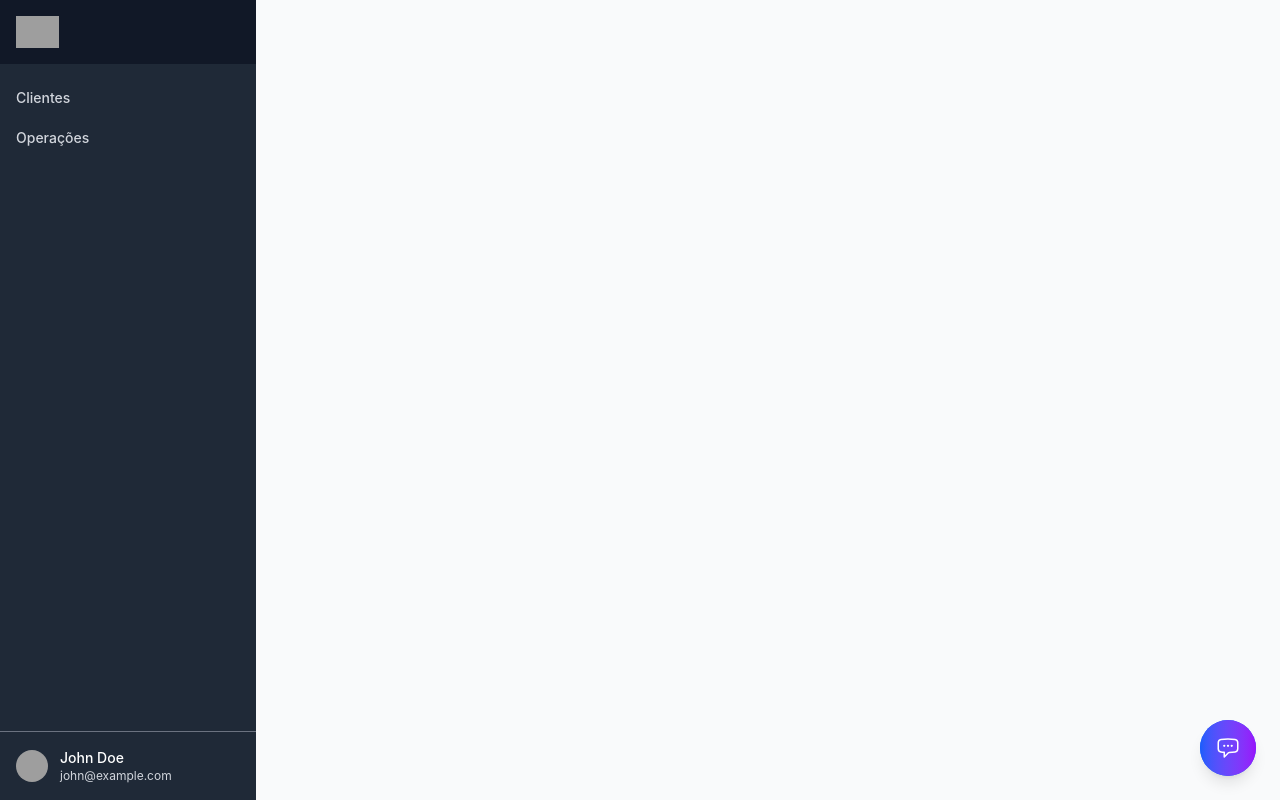
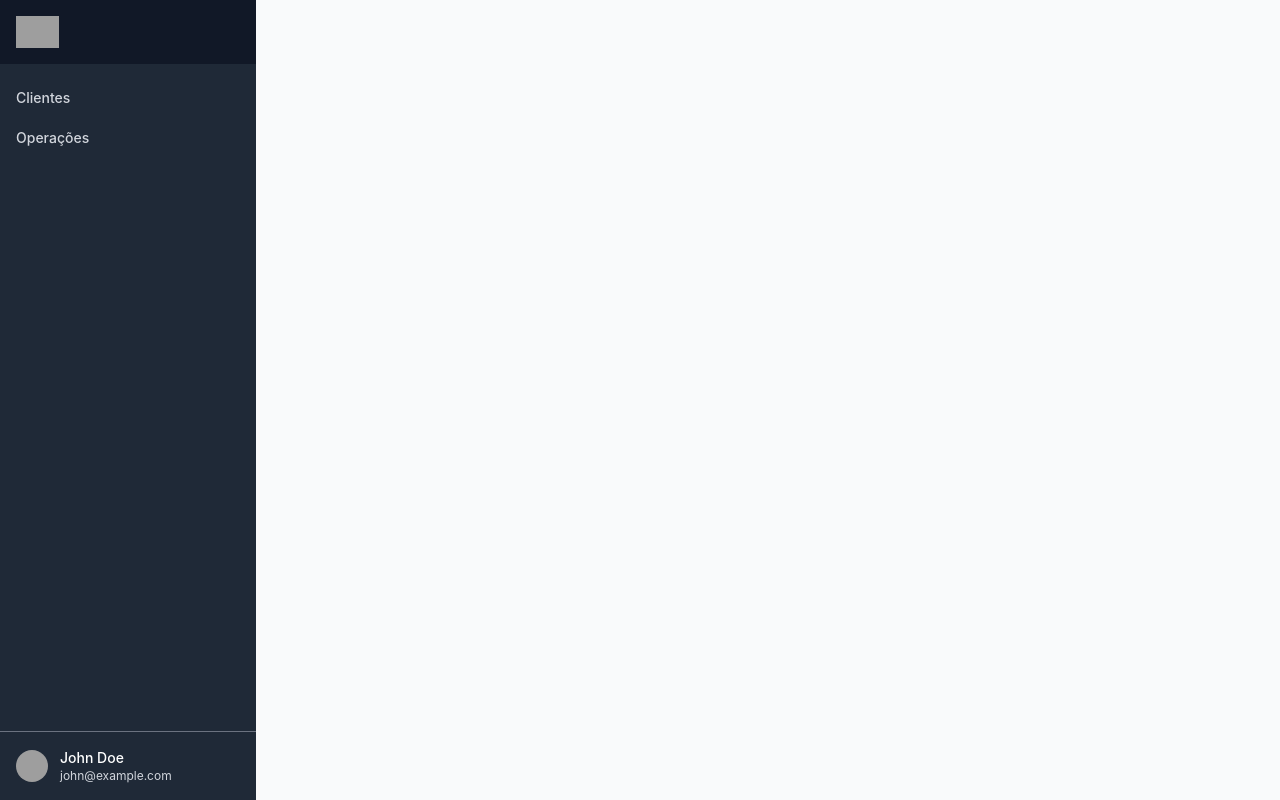
Before and after one commit to Jvctor/chatbot-tour, a React (Vite) app: page /dashboard in a window 1280 px wide. Built offline with nearby package versions, Linux system fonts and the light colour scheme; grey boxes are pictures that could not be loaded.

Commit message:
refactor

```diff
--- a/src/App.tsx
+++ b/src/App.tsx
@@ -22,8 +22,6 @@ function App() {
           <Route path="/operations" element={<Operacoes />} />
           <Route path="/operations/create" element={<CreateOperation />} />
           <Route path="/dashboard" />
-          {/*  />
-          <Route path="/parceiros" element={<Parceiros />} /> */}
         </Routes>
       </Layout>
       <ChatWidget />
--- a/src/components/Chatbot/ChatWidget.tsx
+++ b/src/components/Chatbot/ChatWidget.tsx
@@ -9,11 +9,9 @@ const ChatWidget: React.FC = () => {
   useContext(); // Hook para detectar mudanças de contexto
 
   const { isOpen, toggleChat } = useChatStore();
-  const [isHovered, setIsHovered] = useState(false);
 
   return (
     <div className="fixed bottom-6 right-6 z-50">
-      {/* Chat Window */}
       <AnimatePresence>
         {isOpen && (
           <motion.div
@@ -27,56 +25,6 @@ const ChatWidget: React.FC = () => {
           </motion.div>
         )}
       </AnimatePresence>
-
-      {/* Chat Toggle Button */}
-      <motion.button
-        onClick={toggleChat}
-        onHoverStart={() => setIsHovered(true)}
-        onHoverEnd={() => setIsHovered(false)}
-        whileHover={{ scale: 1.05 }}
-        whileTap={{ scale: 0.95 }}
-        className={`
-          w-14 h-14 rounded-full shadow-lg flex items-center justify-center
-          transition-all duration-200 relative overflow-hidden
-          ${isOpen
-            ? 'bg-red-500 hover:bg-red-600'
-            : 'bg-blue-600 hover:bg-blue-700'
-          }
-        `}
-      >
-        {/* Background animation */}
-        <motion.div
-          initial={false}
-          animate={{
-            scale: isHovered ? 1.1 : 1,
-            opacity: isHovered ? 0.8 : 1
-          }}
-          className="absolute inset-0 bg-gradient-to-r from-blue-600 to-purple-600"
-        />
-
-        {/* Icon */}
-        <motion.div
-          initial={false}
-          animate={{ rotate: isOpen ? 180 : 0 }}
-          transition={{ duration: 0.2 }}
-          className="relative z-10"
-        >
-          {isOpen ? (
-            <XMarkIcon className="w-6 h-6 text-white" />
-          ) : (
-            <ChatBubbleLeftEllipsisIcon className="w-6 h-6 text-white" />
-          )}
-        </motion.div>
-
-        {/* Notification dot */}
-        {!isOpen && (
-          <motion.div
-            initial={{ scale: 0 }}
-            animate={{ scale: 1 }}
-            className="absolute -top-1 -right-1 w-3 h-3 bg-red-500 rounded-full border-2 border-white"
-          />
-        )}
-      </motion.button>
     </div>
   );
 };
--- a/src/components/Chatbot/ChatWindow.tsx
+++ b/src/components/Chatbot/ChatWindow.tsx
@@ -1,6 +1,6 @@
 import React, { useState, useRef, useEffect } from 'react';
 import { motion } from 'framer-motion';
-import { PaperAirplaneIcon, TrashIcon } from '@heroicons/react/24/outline';
+import { PaperAirplaneIcon, TrashIcon, XMarkIcon } from '@heroicons/react/24/outline';
 import { useTourStore } from '../../stores/tourStore';
 import { useChatStore } from '../../stores/chatStore';
 import type { ChatMessage } from '../../types';
@@ -30,7 +30,8 @@ const ChatWindow: React.FC = () => {
     currentContext,
     addMessage,
     setTyping,
-    clearMessages
+    clearMessages,
+    toggleChat
   } = useChatStore();
 
   const { startTour } = useTourStore();
@@ -185,6 +186,7 @@ const ChatWindow: React.FC = () => {
             </div>
           </div>
 
+          <div className="flex items-center space-x-1">
             <button
               onClick={clearMessages}
               className="p-1.5 hover:bg-white/20 rounded-lg transition-colors"
@@ -192,6 +194,15 @@ const ChatWindow: React.FC = () => {
             >
               <TrashIcon className="w-4 h-4" />
             </button>
+
+            <button
+              onClick={toggleChat}
+              className="p-1.5 hover:bg-white/20 rounded-lg transition-colors"
+              title="Fechar chat"
+            >
+              <XMarkIcon className="w-4 h-4" />
+            </button>
+          </div>
         </div>
       </div>
 
--- a/src/data/knowledgeBase.ts
+++ b/src/data/knowledgeBase.ts
@@ -29,7 +29,7 @@ export const knowledgeBase: KnowledgeBase = {
   operations: {
     keywords: ['operação', 'nova', 'criar', 'formulário', 'status', 'crédito', 'análise'],
     responses: {
-      'nova operacao': 'O processo tem 4 etapas: Tipo de Cliente, Dados do Cliente, Dados da Operação e Confirmação. Posso te guiar!',
+      'nova operacão': 'O processo tem 4 etapas: Tipo de Cliente, Dados do Cliente, Dados da Operação e Confirmação. Posso te guiar!',
       'status': 'Os status possíveis são: Rascunho, Enviado, Em Análise, Aprovado, Rejeitado.',
       'formulario': 'Primeiro selecione o cliente, depois preencha tipo de operação, valor e observações.',
       'credito': 'Oferecemos várias modalidades de crédito rural adaptadas ao seu perfil.',
```
Lines whose indentation alone changed are shown as unchanged.
